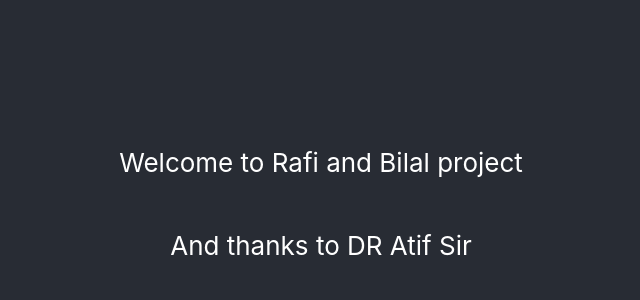
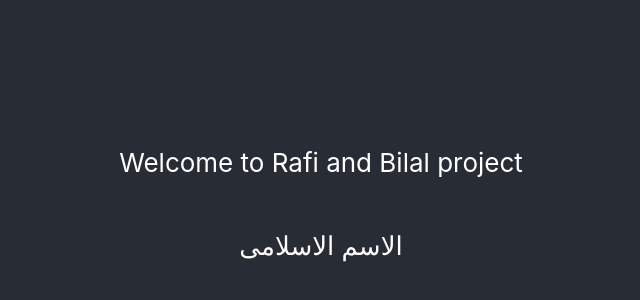
Before and after one commit to rafiullah786786/fyp, a React (Create React App) app: page / in a window 1280 px wide. Shown: the part 196-496 px from the top of the page, without its empty margins (319-959 px from the left). Built offline with nearby package versions, Linux system fonts and the light colour scheme.

Commit message:
urdu changes

```diff
--- a/src/App.js
+++ b/src/App.js
@@ -5,7 +5,7 @@ function App() {
     <div className="App">
       <header className="App-header">
         <p>Welcome to Rafi and Bilal project</p>
-        <p>And thanks to DR Atif Sir</p>
+        <p>الاسم الاسلامی</p>
       </header>
     </div>
   );
```
